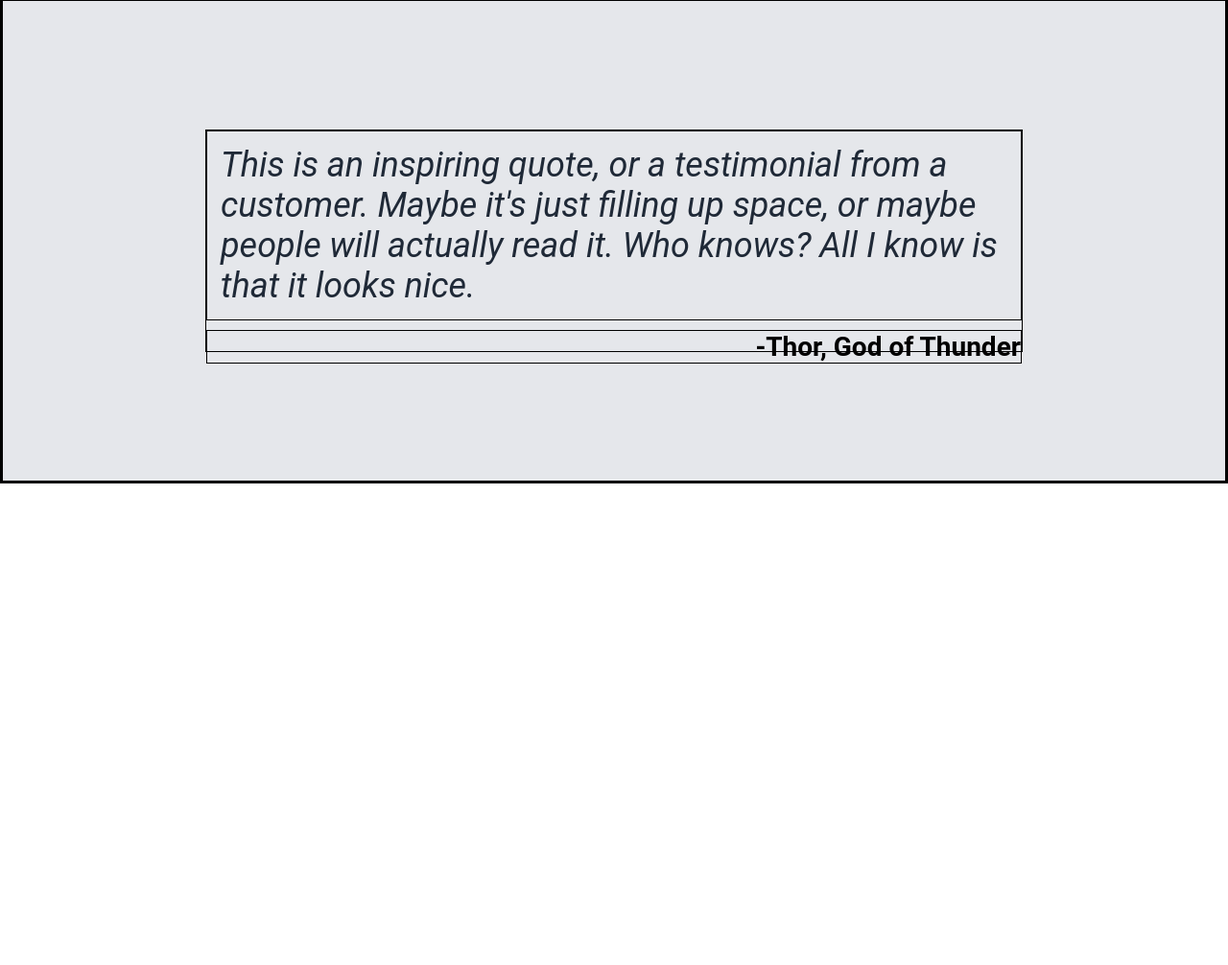
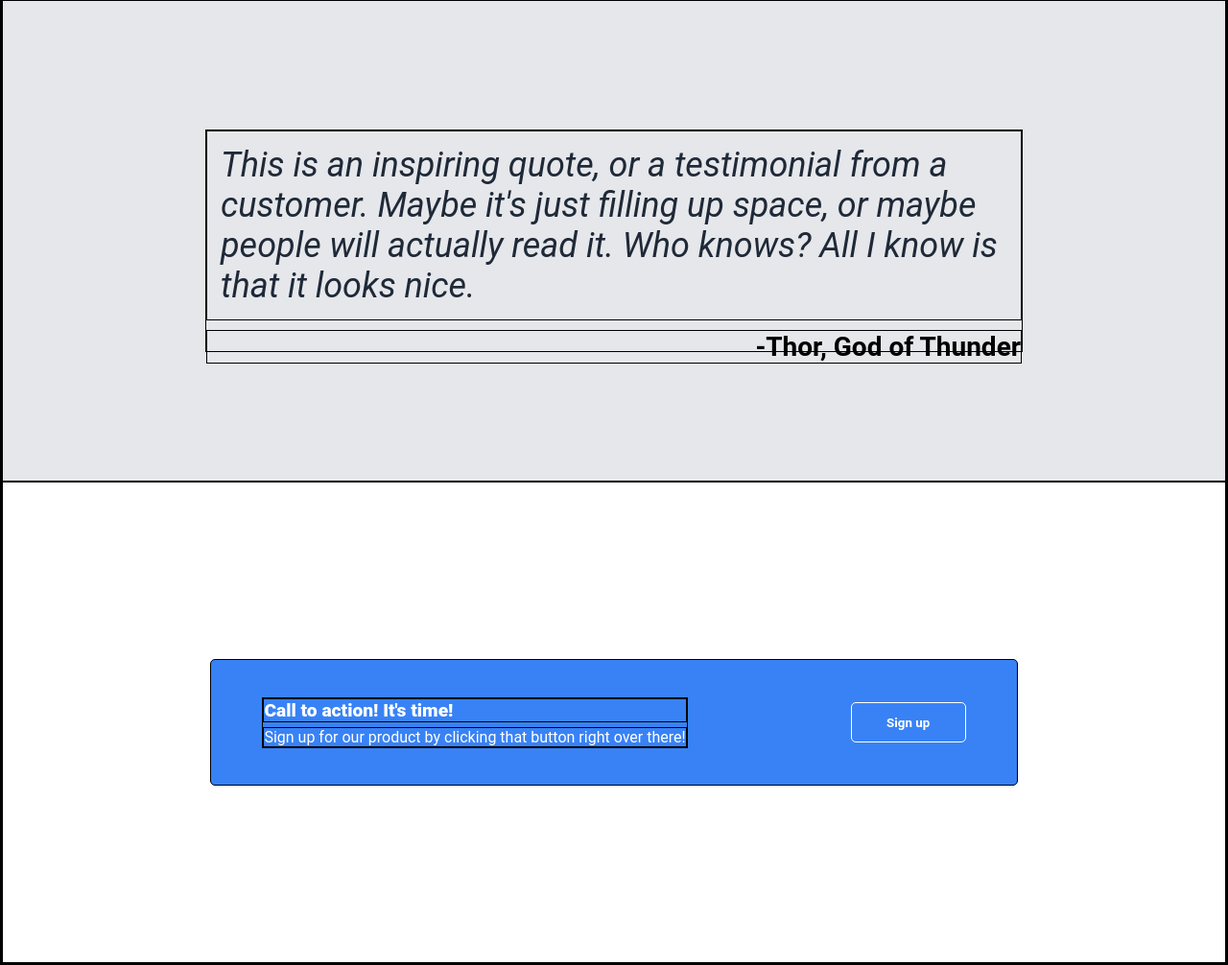
Before and after one commit to Kevasmi/Landing-Page, a plain HTML site: page index.html in a window 1280 px wide. Shown: the part 1120-2126 px from the top of the page at 96% size. Before the commit the page ends 1624 px from the top, so only its background shows below. Drawn offline with Linux system fonts and the light colour scheme.

Commit message:
Added and finished call to action section

```diff
--- a/index.html
+++ b/index.html
@@ -21,7 +21,7 @@
         <div class="hero-flex">
             <h1 class="hero-main">This website is awesome</h1>
             <p class="hero-secondary">This has some subtext that goes here under the main title. It's a smaller font and the color is lower contrast.<p>
-            <button class="button">Sign up</button>
+            <button class="hero-button">Sign up</button>
         </div>
         <img src="img/placeholder.jpg" alt="modern corporate waiting room">
 
@@ -55,5 +55,15 @@
             <p class="quote-speaker">-Thor, God of Thunder</p>
         </div>
     </div>
+
+    <div class="cta">
+        <div class="cta-box">
+            <div class="cta-text-box">
+                <p class="cta-header">Call to action! It's time!</p>
+                <p class="cta-text">Sign up for our product by clicking that button right over there!</p>
+            </div>
+            <button class="cta-button">Sign up</button>
+        </div>
+    </div>
 </body>
 </html>
--- a/styles.css
+++ b/styles.css
@@ -16,7 +16,7 @@ li {
     color: #E5E7EB;
 }
 
-button {
+.hero-button {
     background-color: #3882F6;
     color: #F9FAF8;
     height: 35px;
@@ -160,3 +160,46 @@ img,
     font-weight: 700;
     font-size: 28px;
 }
+
+.cta {
+    display: flex;
+    justify-content: center;
+    align-items: center;
+    height: 500px;
+}
+
+.cta-box {
+    display: flex;
+    height: 130px;
+    align-items: center;
+    padding: 0px 53px;
+    background-color: #3882F6;
+    border-radius: 5px;
+    gap: 170px;
+}
+
+.cta-text-box {
+    display: flex;
+    flex-flow: column nowrap;
+    gap: 5px;
+}
+
+.cta-header {
+    color: white;
+    font-weight: 900;
+    font-size: larger;
+}
+
+.cta-text {
+    color: white;
+}
+
+.cta-button {
+    height: 42px;
+    width: 120px;
+    border-radius: 5px;
+    background-color: #3882F6;
+    font-weight: 700;
+    border-color: white;
+    color: white;
+}
```
